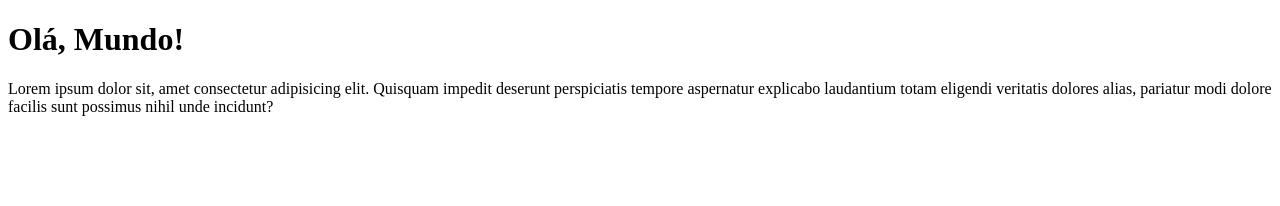
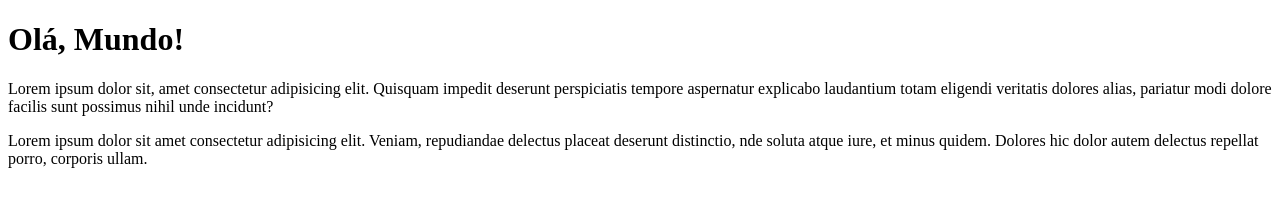
Before and after one commit to LeandroV013/Ola-Mundo, a plain HTML site: page site-exemplo/index.html in a window 1280 px wide. Drawn offline with Linux system fonts and the light colour scheme.

Commit message:
adicionei mais um parágrafo

```diff
--- a/site-exemplo/index.html
+++ b/site-exemplo/index.html
@@ -11,5 +11,9 @@
         Quisquam impedit deserunt perspiciatis tempore aspernatur explicabo
         laudantium totam eligendi veritatis dolores alias, pariatur
         modi dolore facilis sunt possimus nihil unde incidunt? </p>
+        <p>Lorem ipsum dolor sit amet consectetur adipisicing elit.
+            Veniam, repudiandae delectus placeat deserunt distinctio,
+            nde soluta atque iure, et minus quidem. Dolores hic dolor
+            autem delectus repellat porro, corporis ullam.</p>
 </body>
 </html>
```
